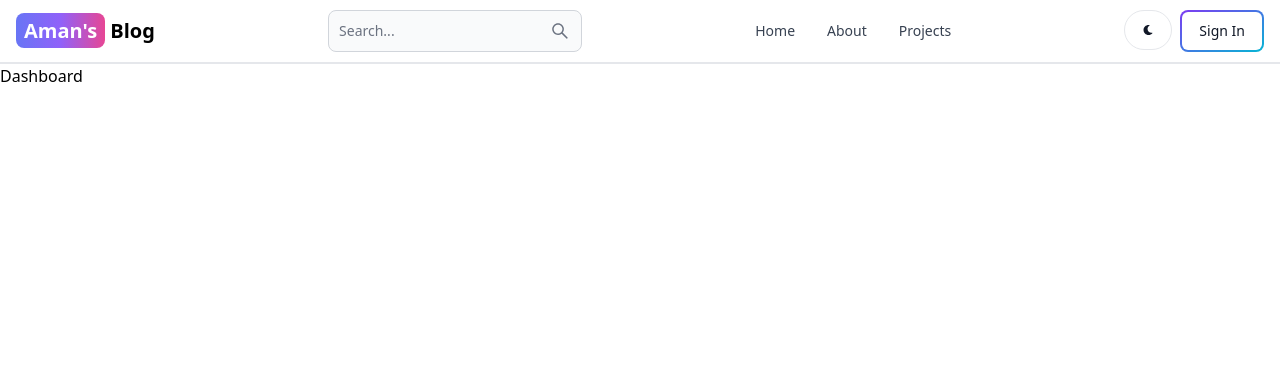
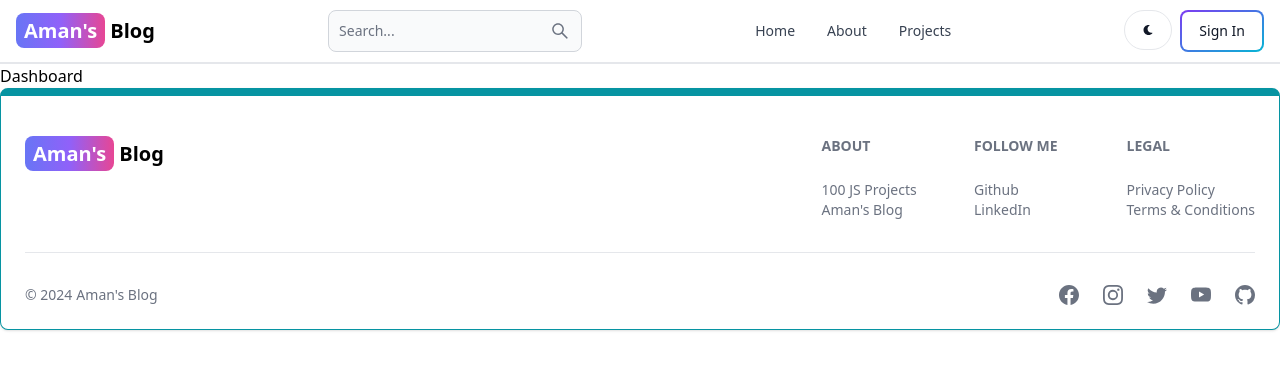
Before and after one commit to aman13e/MERN-Blog, a React (Vite) app in the folder client/: page /dashboard in a window 1280 px wide. Shown: the top 370 px of the page. Built offline with nearby package versions, Linux system fonts and the light colour scheme.

Commit message:
adding the footer component to the app

```diff
--- a/client/src/App.jsx
+++ b/client/src/App.jsx
@@ -6,6 +6,7 @@ import SignUp from "./pages/SignUp";
 import SignIn from "./pages/SignIn";
 import Dashboard from "./pages/Dashboard";
 import Header from "./components/Header";
+import FooterCom from "./components/Footer";
 
 const App = () => {
   return (
@@ -19,6 +20,7 @@ const App = () => {
         <Route path="/signup" element={<SignUp />} />
         <Route path="/dashboard" element={<Dashboard />} />
       </Routes>
+      <FooterCom />
     </BrowserRouter>
   );
 };
--- /dev/null
+++ b/client/src/components/Footer.jsx
@@ -0,0 +1,98 @@
+import { Footer } from "flowbite-react";
+import { Link } from "react-router-dom";
+import {
+  BsFacebook,
+  BsInstagram,
+  BsTwitter,
+  BsYoutube,
+  BsGithub,
+} from "react-icons/bs";
+
+const FooterCom = () => {
+  return (
+    <Footer container className="border border-t-8 border-teal-500">
+      <div className="w-full max-w-7xl mx-auto">
+        <div className="w-full gird justify-between sm:flex md:grid-cols-1">
+          <div className="mt-5">
+            <Link
+              to="/"
+              className="self-center whitespace-nowrap text-lg sm:text-xl font-semibold dark:text-white"
+            >
+              <span className="px-2 py-1 bg-gradient-to-r from-indigo-500 via-purple-500 to-pink-500 rounded-lg text-white">
+                Aman's
+              </span>{" "}
+              Blog
+            </Link>
+          </div>
+          <div
+            className="grid grid-cols-2 gap-8 mt-4
+          sm:grid-cols-3 sm:gap-6"
+          >
+            <div>
+              <Footer.Title title="About" />
+              <Footer.LinkGroup>
+                <Footer.Link href="#">100 JS Projects</Footer.Link>
+              </Footer.LinkGroup>
+              <Footer.LinkGroup>
+                <Footer.Link
+                  href="/about"
+                  target="_blank"
+                  rel="noopener noreferrer"
+                >
+                  Aman's Blog
+                </Footer.Link>
+              </Footer.LinkGroup>
+            </div>
+            <div>
+              <Footer.Title title="Follow Me" />
+              <Footer.LinkGroup>
+                <Footer.Link
+                  href="https://www.github.com/aman13e"
+                  target="_blank"
+                  rel="noopener noreferrer"
+                >
+                  Github
+                </Footer.Link>
+              </Footer.LinkGroup>
+              <Footer.LinkGroup>
+                <Footer.Link
+                  href="https://www.linkedin.com/in/amanuel-aweke-13e/"
+                  target="_blank"
+                  rel="noopener noreferrer"
+                >
+                  LinkedIn
+                </Footer.Link>
+              </Footer.LinkGroup>
+            </div>
+            <div>
+              <Footer.Title title="Legal" />
+              <Footer.LinkGroup>
+                <Footer.Link href="#">Privacy Policy</Footer.Link>
+              </Footer.LinkGroup>
+              <Footer.LinkGroup>
+                <Footer.Link href="#">Terms &amp; Conditions</Footer.Link>
+              </Footer.LinkGroup>
+            </div>
+          </div>
+        </div>
+        <Footer.Divider />
+        <div className="w-full sm:flex sm:items-center sm:justify-between">
+          <Footer.Copyright
+            href="#"
+            by="Aman's Blog"
+            year={new Date().getFullYear()}
+          />
+          <div className="mt-4 flex gap-6 sm:mt-0 sm:justify-center">
+            <Footer.Icon href="#" icon={BsFacebook} />
+            <Footer.Icon href="#" icon={BsInstagram} />
+            <Footer.Icon href="#" icon={BsTwitter} />
+            <Footer.Icon href="#" icon={BsYoutube} />
+            <Footer.Icon href="#" icon={BsGithub} />
+          </div>
+        </div>
+      </div>
+    </Footer>
+  );
+};
+
+export default FooterCom;
```
